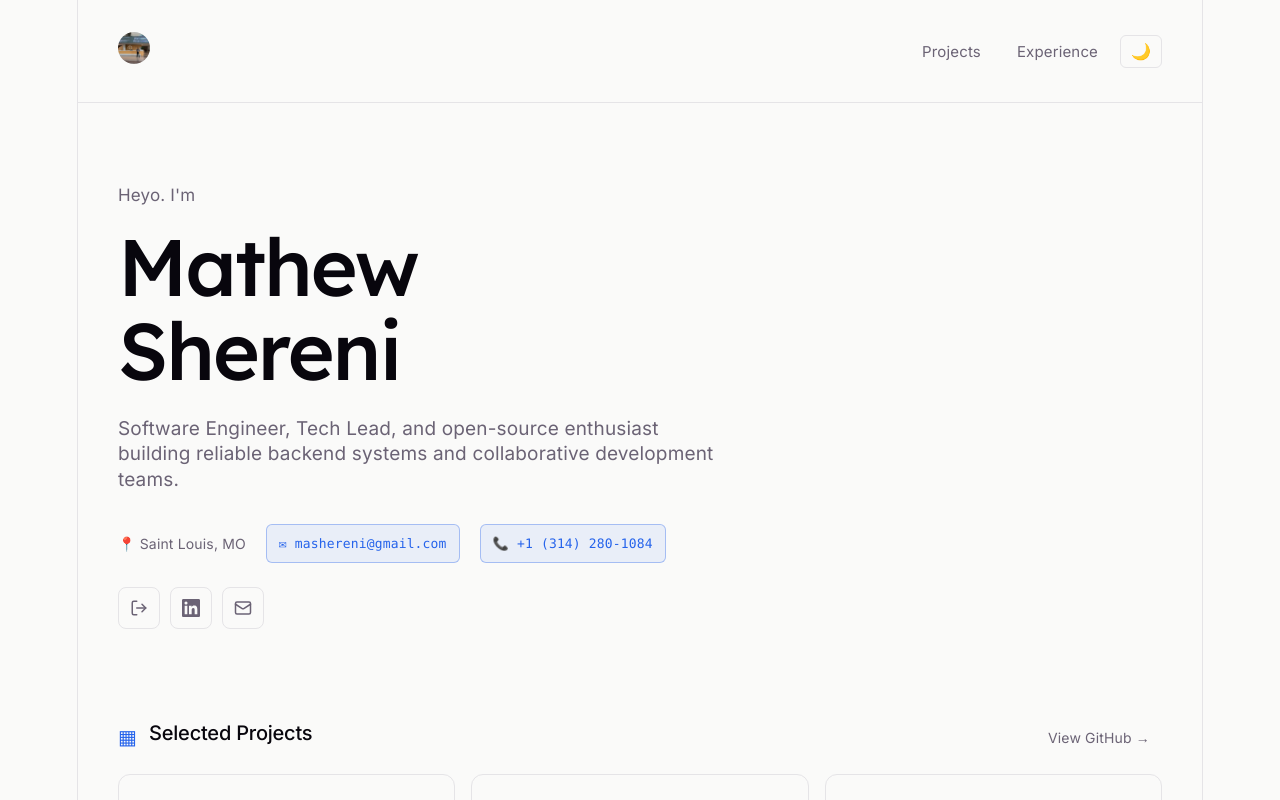
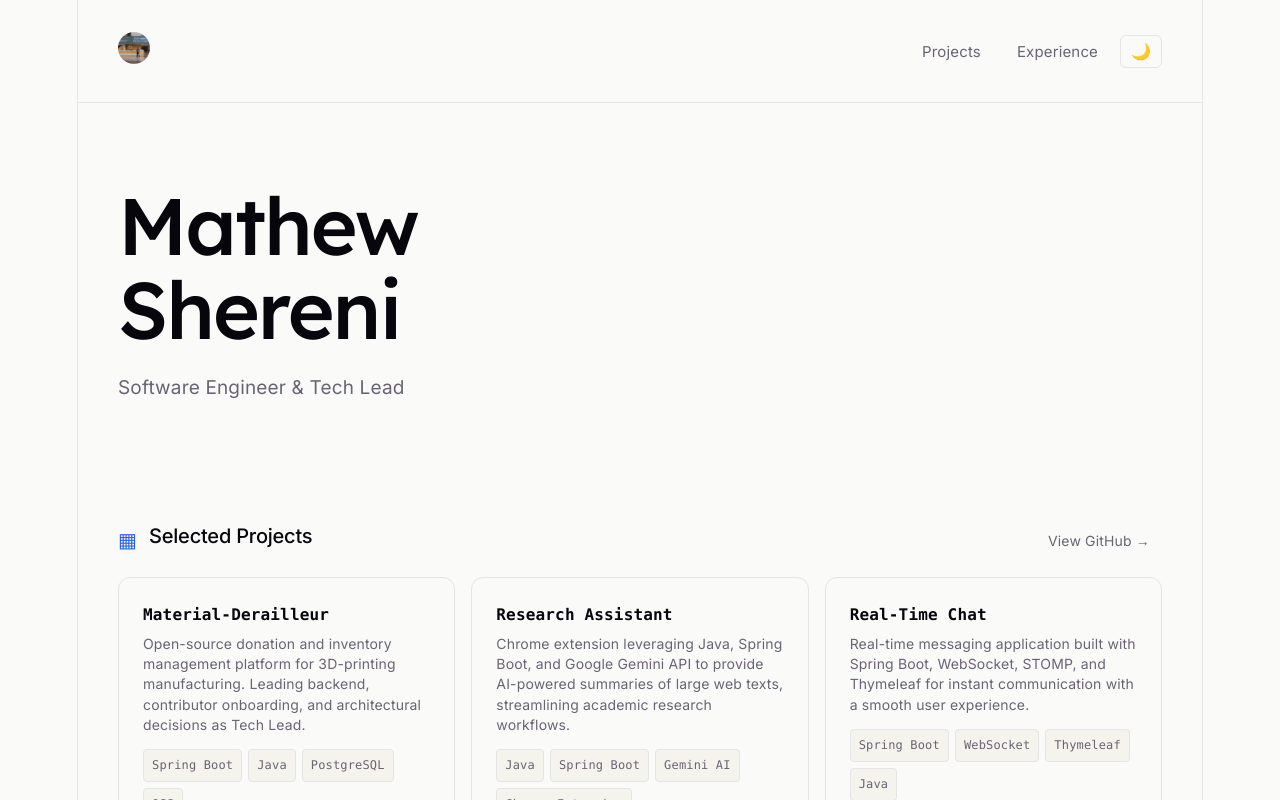
Before and after one commit to MATHEW-SHERENI/portifolio-mathew, a React (Vite) app: page / in a window 1280 px wide. Shown: the top 800 px of the page. Built offline with nearby package versions, Linux system fonts and the light colour scheme.

Commit message:
updated the hero section

```diff
--- a/src/App.tsx
+++ b/src/App.tsx
@@ -32,29 +32,10 @@ function App() {
         </nav>
       </header>
 
-      <section className="hero">
-        <p className="greeting">Heyo. I'm</p>
-        <h1 className="title">Mathew<br/>Shereni</h1>
-        <p className="subtitle">
-          Software Engineer, Tech Lead, and open-source enthusiast building reliable backend systems and collaborative development teams.
-        </p>
-        <div className="meta">
-          <span>📍 Saint Louis, MO</span>
-          <a className="email" href="mailto:mashereni@gmail.com">✉ mashereni@gmail.com</a>
-          <a className="email" href="tel:+13142801084">📞 +1 (314) 280-1084</a>
-        </div>
-        <div className="social-links">
-          <a href="https://github.com/MATHEW-SHERENI" className="social-link" title="GitHub" target="_blank" rel="noopener noreferrer">
-            <svg width="18" height="18" viewBox="0 0 24 24" fill="none" stroke="currentColor" strokeWidth="2" strokeLinecap="round" strokeLinejoin="round"><path d="M9 21H5a2 2 0 0 1-2-2V5a2 2 0 0 1 2-2h4"/><polyline points="16 17 21 12 16 7"/><line x1="21" y1="12" x2="9" y2="12"/></svg>
-          </a>
-          <a href="www.linkedin.com/in/mathew-shereni-213130aa" className="social-link" title="LinkedIn" target="_blank" rel="noopener noreferrer">
-            <svg width="18" height="18" viewBox="0 0 24 24" fill="currentColor"><path d="M20.447 20.452h-3.554v-5.569c0-1.328-.027-3.037-1.852-3.037-1.853 0-2.136 1.445-2.136 2.939v5.667H9.351V9h3.414v1.561h.046c.477-.9 1.637-1.85 3.37-1.85 3.601 0 4.267 2.37 4.267 5.455v6.286zM5.337 7.433a2.062 2.062 0 0 1-2.063-2.065 2.064 2.064 0 1 1 2.063 2.065zm1.782 13.019H3.555V9h3.564v11.452zM22.225 0H1.771C.792 0 0 .774 0 1.729v20.542C0 23.227.792 24 1.771 24h20.451C23.2 24 24 23.227 24 22.271V1.729C24 .774 23.2 0 22.222 0h.003z"/></svg>
-          </a>
-          <a href="mailto:mashereni@gmail.com" className="social-link" title="Email" target="_blank" rel="noopener noreferrer">
-            <svg width="18" height="18" viewBox="0 0 24 24" fill="none" stroke="currentColor" strokeWidth="2" strokeLinecap="round" strokeLinejoin="round"><rect x="2" y="4" width="20" height="16" rx="2"/><path d="m22 7-8.97 5.7a1.94 1.94 0 0 1-2.06 0L2 7"/></svg>
-          </a>
-        </div>
-      </section>
+       <section className="hero">
+         <h1 className="title hos-500">Mathew<br/>Shereni</h1>
+         <p className="subtitle hos-350">Software Engineer &amp; Tech Lead</p>
+       </section>
 
       <section id="projects" className="section">
         <div className="section-header">
--- a/src/index.css
+++ b/src/index.css
@@ -24,9 +24,21 @@
   -webkit-font-smoothing: antialiased;
   -moz-osx-font-smoothing: grayscale;
   transition: background 0.3s, color 0.3s;
+}
 
-  @media (max-width: 1024px) {
-    font-size: 16px;
+.hos-500 {
+  @container (max-width: 500px) {
+    display: none;
+  }
+}
+.hos-350 {
+  @container (max-width: 350px) {
+    display: none;
+  }
+}
+.m-hos-750 {
+  @media screen and (max-width: 750px) {
+    display: none;
   }
 }
 
```
